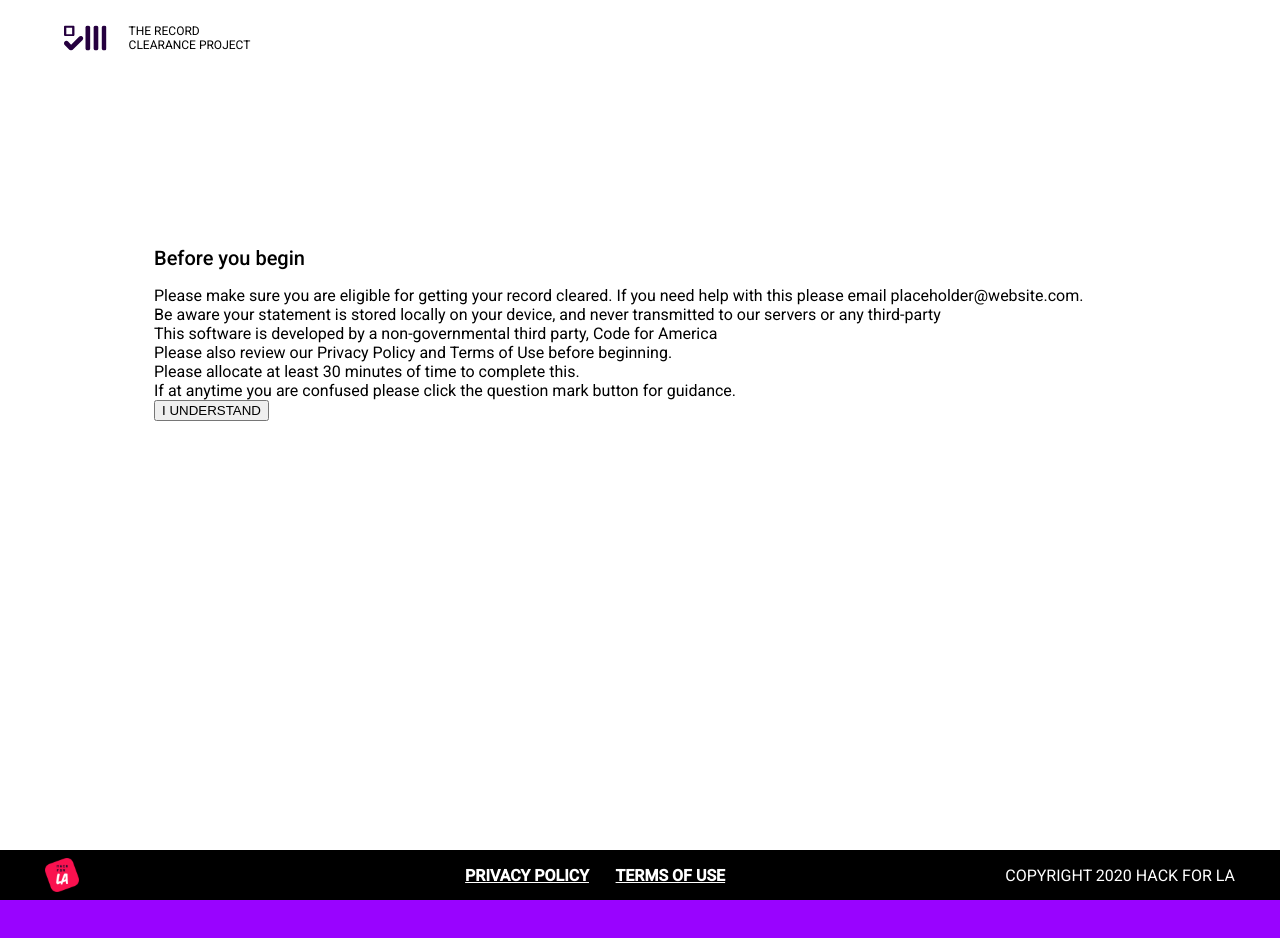
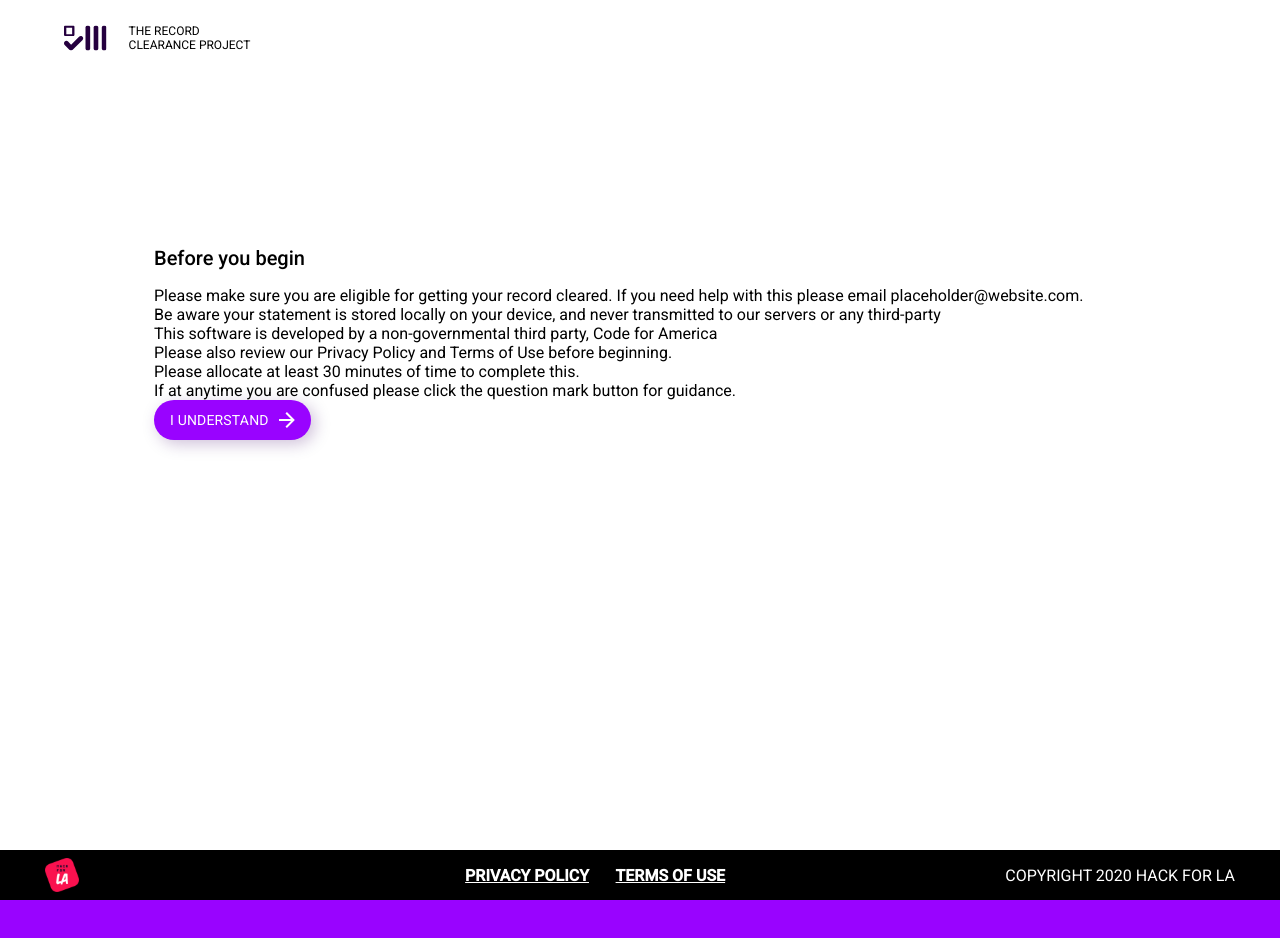
Before and after one commit to hackforla/expunge-assist, a React (Create React App) app in the folder react/client/: page /form/1 in a window 1280 px wide. Shown: the top 938 px of the page. Built offline with nearby package versions, Linux system fonts and the light colour scheme.

Commit message:
update "BeforeYouBegin.tsx" page to use Button

```diff
--- a/react/client/src/components/Button.ts
+++ b/react/client/src/components/Button.ts
@@ -22,7 +22,7 @@ const commonButtonStyles = `
   }
 `
 
-export const Button = styled.button`
+export const BasicButton = styled.button`
   ${commonButtonStyles}
   background: #9903FF;
 
@@ -39,5 +39,3 @@ export const PrimaryButton = styled.button`
     background: #330652;
   }
 `
-
-export default Button;
--- a/react/client/src/components/formPages/BeforeYouBegin.tsx
+++ b/react/client/src/components/formPages/BeforeYouBegin.tsx
@@ -1,5 +1,8 @@
 import React from 'react';
 
+import arrowRight from '../../assets/arrowRight.svg'
+
+import { BasicButton } from 'components/Button';
 import { Wrapper } from '../../styles/BeforeYouBegin'
 
 const BeforeYouBegin: React.FC<GlobalProps> = ({ goToPage }) => {
@@ -12,7 +15,10 @@ const BeforeYouBegin: React.FC<GlobalProps> = ({ goToPage }) => {
       <p>Please also review our Privacy Policy and Terms of Use before beginning.</p>
       <p>Please allocate at least 30 minutes of time to complete this.</p>
       <p>If at anytime you are confused please click the question mark button for guidance.</p>
-      <button onClick={() => goToPage(2)}>I UNDERSTAND</button>
+      <BasicButton onClick={() => goToPage(2)}>
+        <span>I understand</span>
+        <img src={arrowRight} alt="arrow right" />
+      </BasicButton>
     </Wrapper>
   )
 }
```
